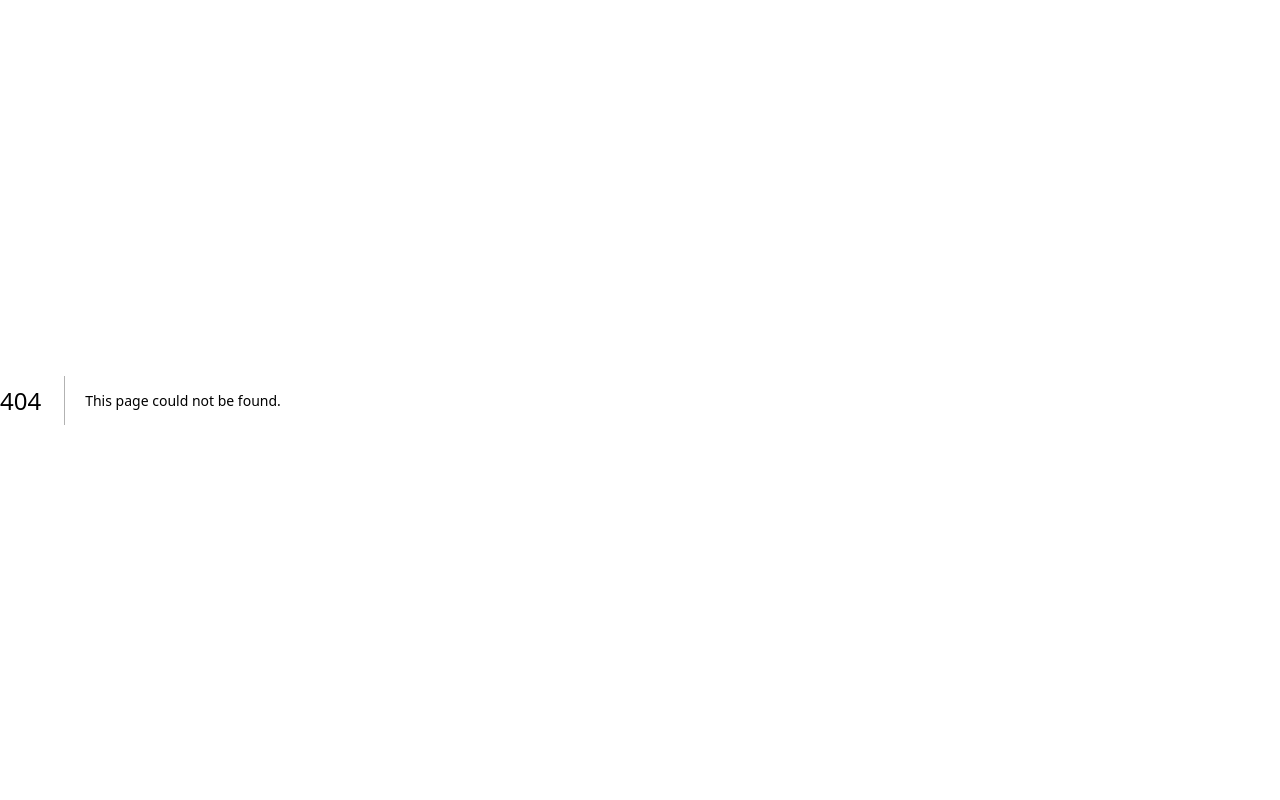
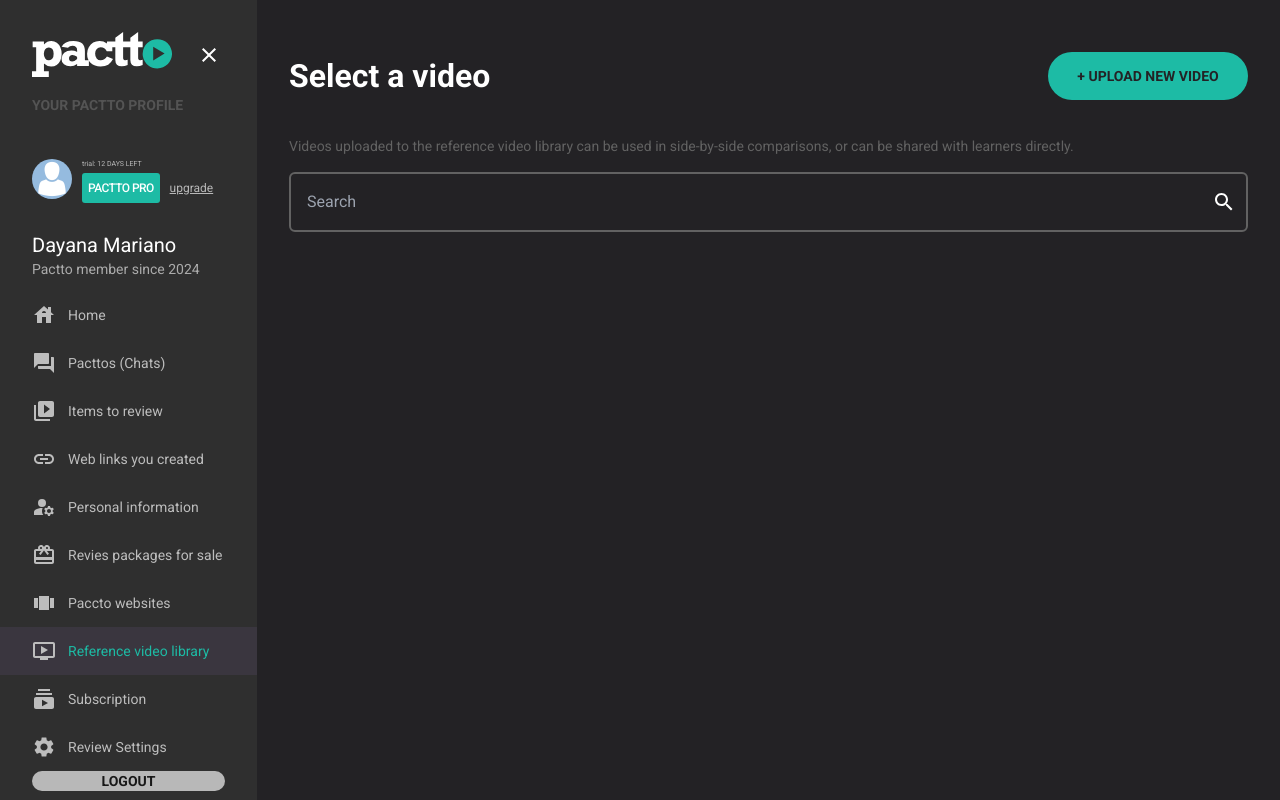
Before and after one commit to day-mariano/DashPactto, a Next.js app: page /library in a window 1280 px wide. Before the commit this address had no page. Built offline with nearby package versions, Linux system fonts and the light colour scheme.

Commit message:
:sparkles: feat: Add Library page

```diff
--- /dev/null
+++ b/src/app/library/page.tsx
@@ -0,0 +1,74 @@
+"use client";
+import MenuIcon from "@mui/icons-material/Menu";
+import SearchIcon from '@mui/icons-material/Search';
+import { lazy, useState } from "react";
+const Aside = lazy(() => import('../../components/Aside'));
+
+const Chats: React.FC = () => {
+  const [isAsideOpen, setAsideOpen] = useState(true);
+
+  function openAside() {
+    setAsideOpen(true)
+  }
+  function closeAside (){
+    setAsideOpen(false)
+  }
+
+  const handleVideoUpload = (event: React.ChangeEvent<HTMLInputElement>) => {
+    const file = event.target.files?.[0]
+    if (file) {
+      console.log('Video uploaded:', file.name)
+    }
+  }
+
+  return (
+    <>
+      {isAsideOpen && (
+        < Aside onClose={closeAside} />
+      )}
+      <main className={`flex min-h-screen flex-col items-start flex-1 text-white p-8 ${
+          isAsideOpen && "opacity-60 bg-white/60 lg:opacity-100 lg:bg-transparent ease-in-out lg:ml-[257px] transition-[margin]"
+        }`}>
+        <div className="flex flex-col w-full ">
+          <div className="flex flex-row items-center justify-between w-full pb-4 my-5">
+            <div className="flex flex-row items-center">
+              {isAsideOpen == false && (
+                <button onClick={openAside} className="p-1 size-12 hover:bg-[#bab8b825] hover:rounded-full">
+                  <MenuIcon className="text-white size-7 w-[37px]" />
+                </button>
+              )}
+              <h1 className="text-[32px] font-bold leading-7">Select a video</h1>
+            </div>
+            <label
+              htmlFor="video-upload"
+              className="cursor-pointer bg-[#1DBBA5] font-semibold text-sm text-[#232225] w-[200px] h-[48px] rounded-3xl flex items-center justify-center hover:bg-[#33aa9a]"
+            >
+              + UPLOAD NEW VIDEO
+            </label>
+            <input
+              id="video-upload"
+              type="file"
+              accept="video/*"
+              className="hidden"
+              onChange={handleVideoUpload}
+            />
+          </div>
+
+          <span className="mb-4 text-sm text-[#626262]">Videos uploaded to the reference video library can be used in side-by-side comparisons, or can be shared with learners directly.</span>
+          <div className="relative w-full">
+            <input
+              type="text"
+              placeholder="Search"
+              className="w-full p-4 border-2 border-[#626262] rounded-md appearance-none focus:outline-none bg-transparent hover:border-white focus:border-teal-500 "
+            />
+            <div className="absolute inset-y-0 right-0 flex items-center bg-transparent pr-3">
+              <SearchIcon className="w-6 " />
+            </div>
+          </div>
+        </div>
+      </main>
+    </>
+  )
+}
+
+export default Chats;
```
